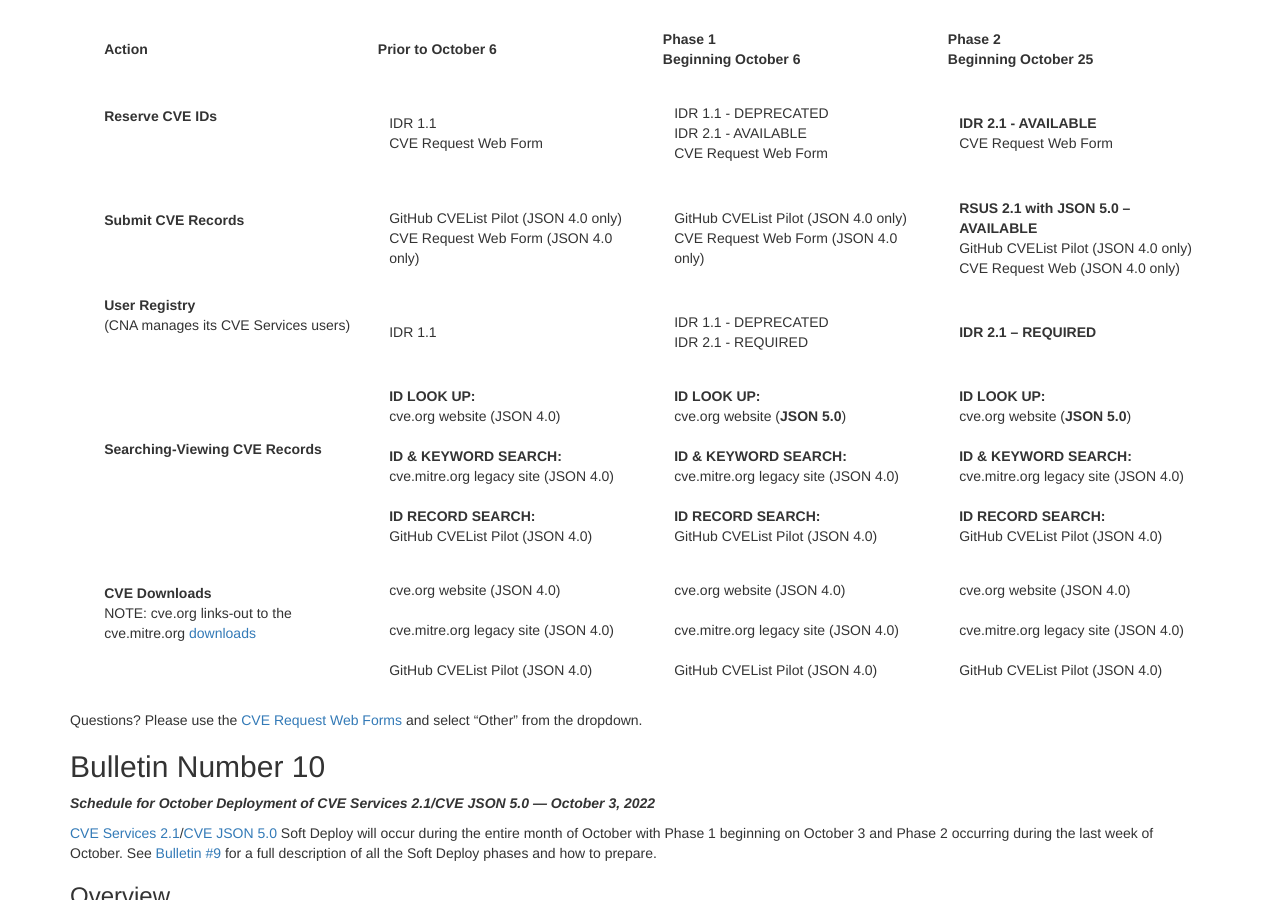
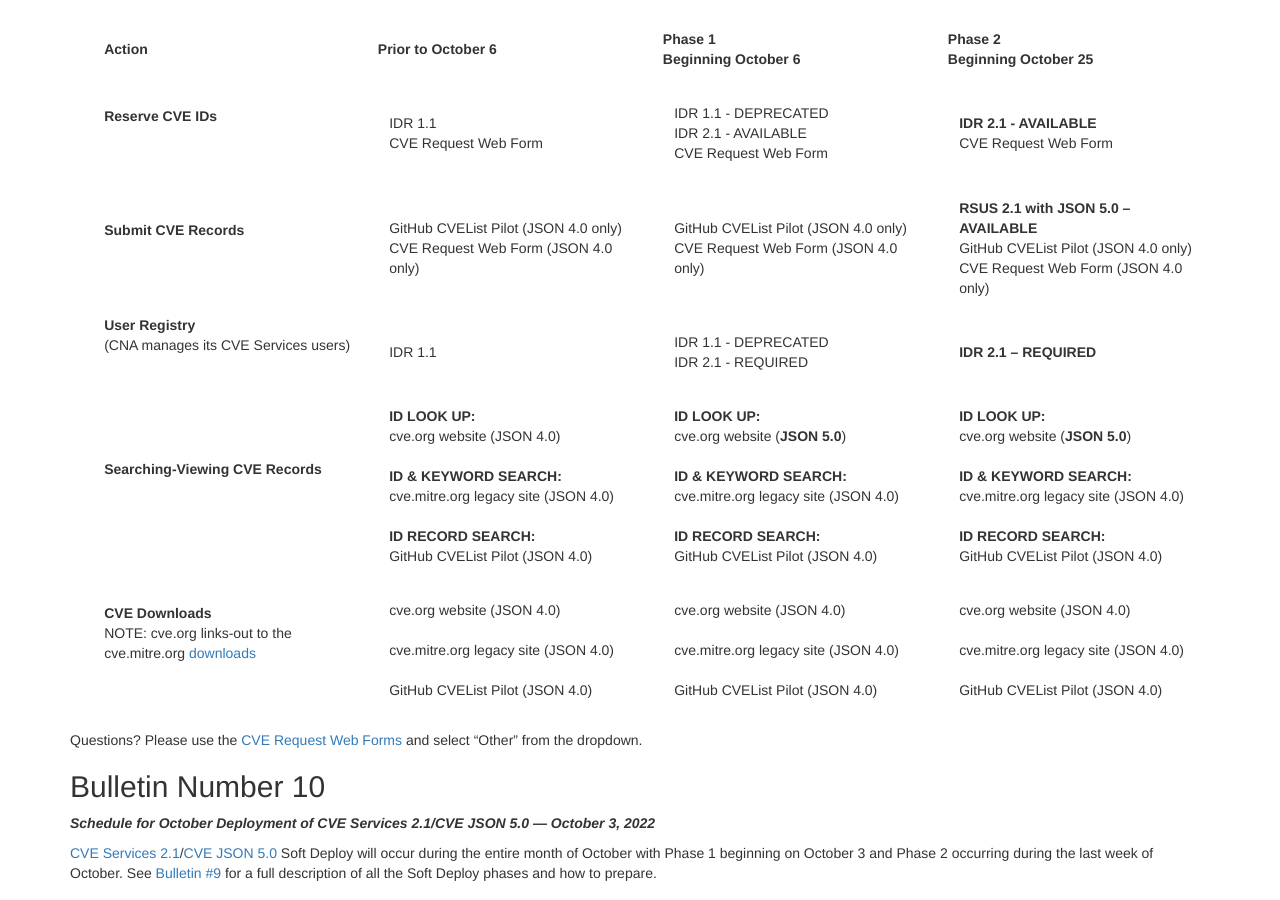
Before and after one commit to CVEProject/cveproject.github.io, a Jekyll site: the page built from automation-transition.md, in a window 1280 px wide and 900 px high, scrolled down 1314 px. Built offline with Jekyll 4.4.1, drawn with Linux system fonts in a browser that asks for light colours; nearby versions of some CDN libraries.

Commit message:
Update automation-transition.md

```diff
--- a/automation-transition.md
+++ b/automation-transition.md
@@ -66,7 +66,7 @@ Post-October next steps, including advance notice for the eventual deprecation o
       <td style="padding-left:3%;"><strong>Submit CVE Records</strong></td>
       <td style="padding-left:3%;padding-top:3%;">GitHub CVEList Pilot (JSON 4.0 only)<br/>CVE Request Web Form (JSON 4.0 only)</td>
       <td style="padding-left:3%;padding-top:3%;">GitHub CVEList Pilot (JSON 4.0 only)<br/>CVE Request Web Form (JSON 4.0 only)</td>
-      <td style="padding-left:3%;padding-top:3%;"><strong>RSUS 2.1 with JSON 5.0 – AVAILABLE</strong><br/>GitHub CVEList Pilot (JSON 4.0 only)<br/>CVE Request Web (JSON 4.0 only)</td>
+      <td style="padding-left:3%;padding-top:3%;"><strong>RSUS 2.1 with JSON 5.0 – AVAILABLE</strong><br/>GitHub CVEList Pilot (JSON 4.0 only)<br/>CVE Request Web Form (JSON 4.0 only)</td>
     </tr>
     <tr>
       <td style="padding-left:3%;"><strong>User Registry</strong><br/>(CNA manages its CVE Services users)</td>
```
